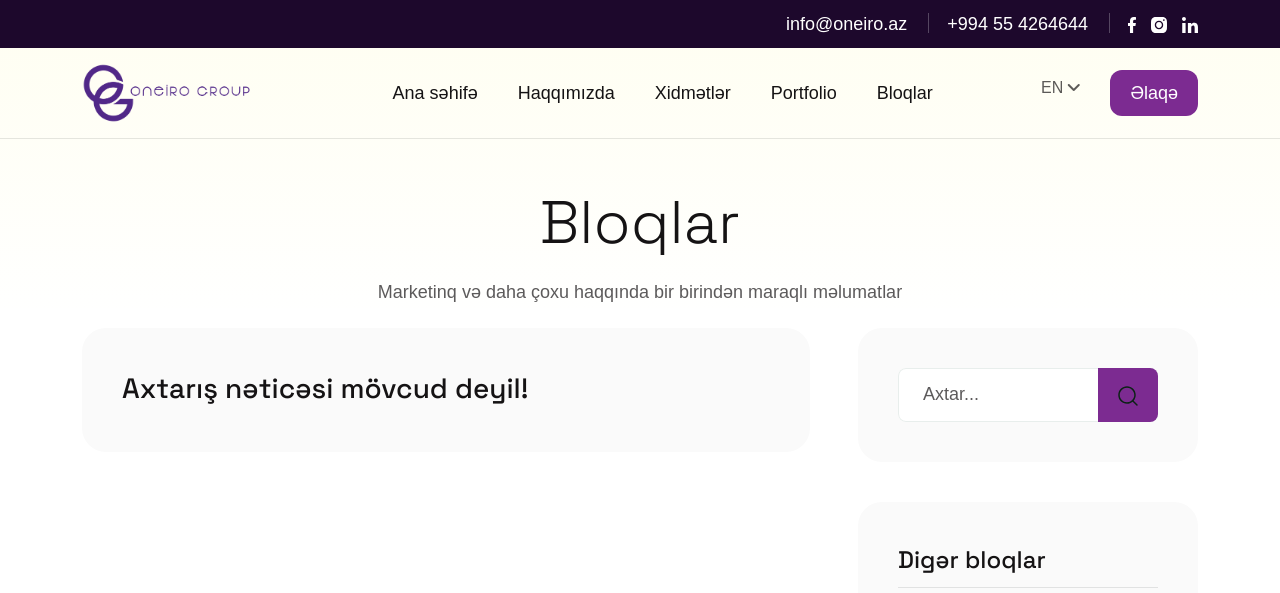
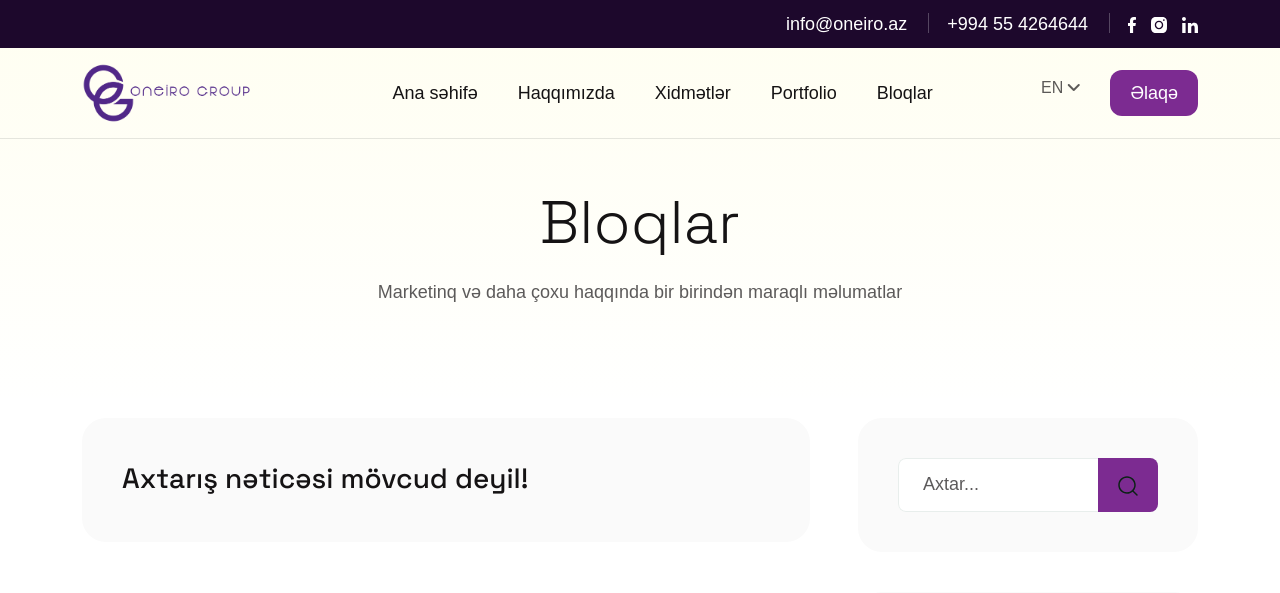
Before and after one commit to Aytac21/rocb, a Django app: template templates/blog-2.html in a window 1280 px wide. Shown: the top 593 px of the page. Run offline with Django 5.2, Linux system fonts and the light colour scheme; the template is opened without the code that fills it, so the values that code supplies are empty; some libraries are stand-ins or nearby versions; some web fonts are replaced.

Commit message:
i hope it s last version

```diff
--- a/templates/blog-2.html
+++ b/templates/blog-2.html
@@ -42,11 +42,7 @@
     <!-- Style css -->
     <link rel="stylesheet" href="{% static 'assets/css/style.css' %}">
 </head>
-<style>
-    .banner-inner-area {
-        padding-bottom:0px !important;
-    }
-</style>
+
 <body>
     <h1 class="visuallyhidden">{% trans 'Oneiro Group - Bloqlar' %}</h1>
     <!-- Preloader area start -->
```
